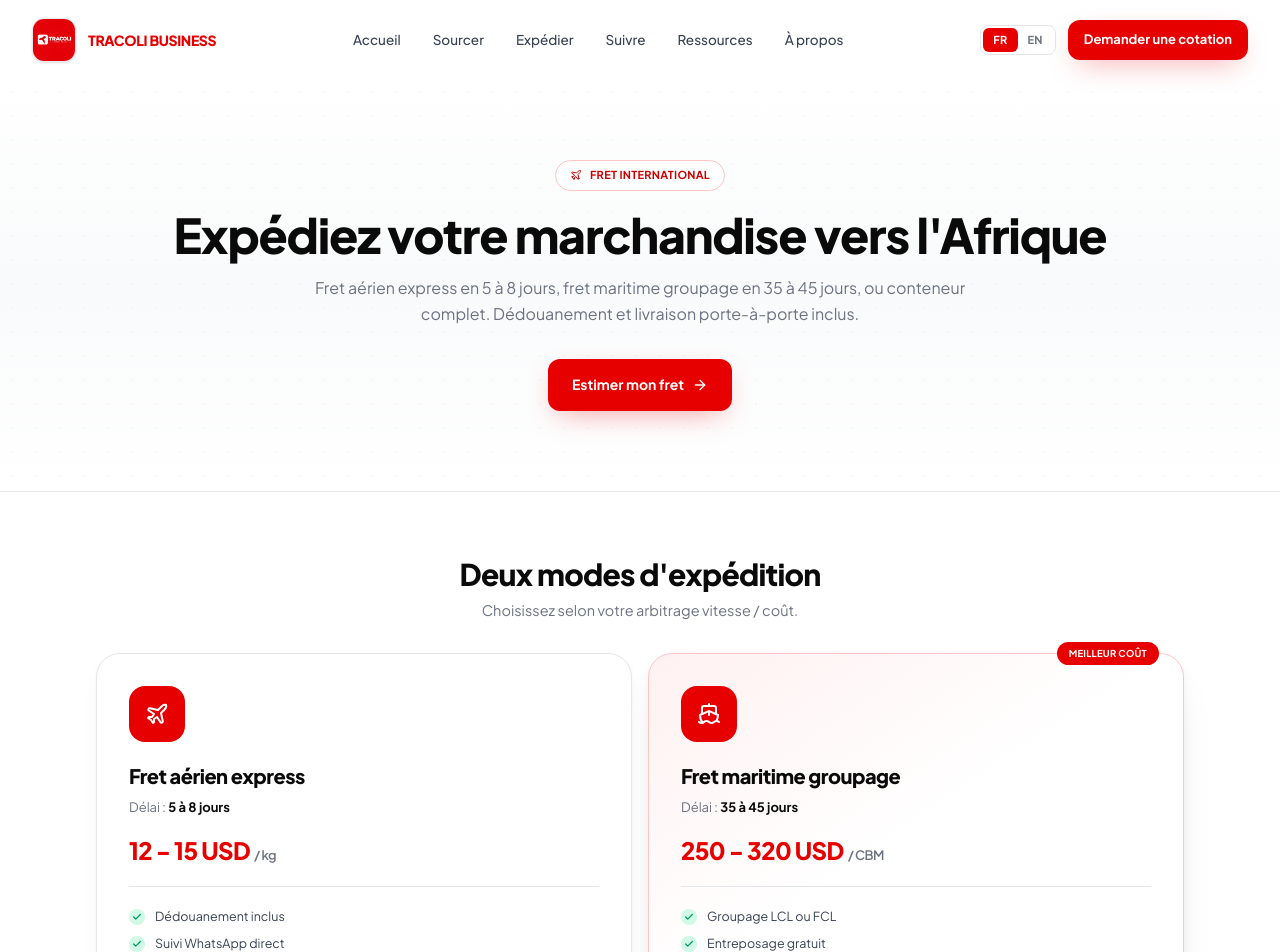
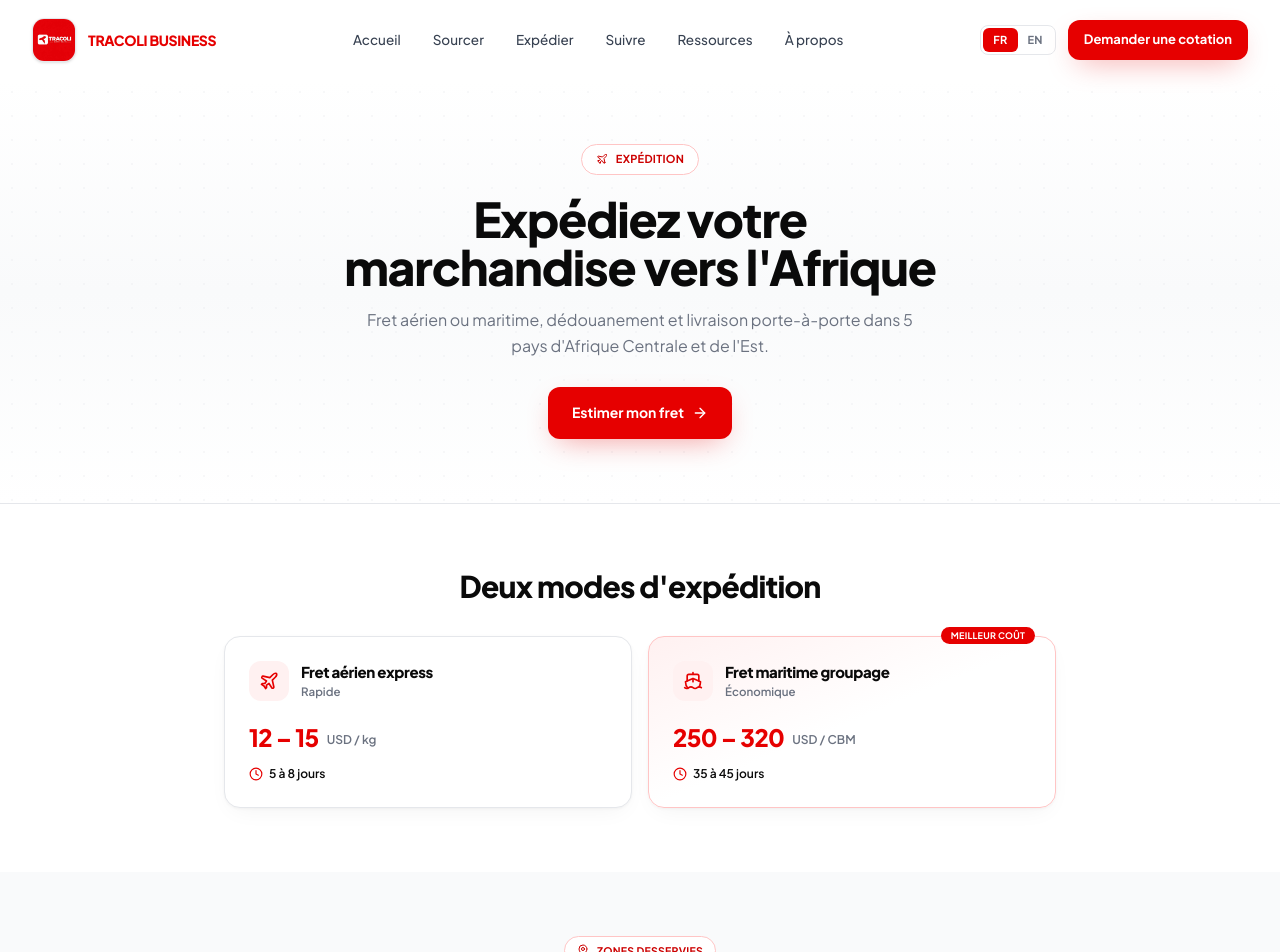
Before and after one commit to PATAWALA/TRACOLI-BUSINESS, a Next.js app: page /expedier in a window 1280 px wide. Shown: the top 952 px of the page. Built offline with nearby package versions, Linux system fonts and the light colour scheme.

Commit message:
984 update

```diff
--- a/src/components/shipping/ShippingHero.tsx
+++ b/src/components/shipping/ShippingHero.tsx
@@ -7,13 +7,13 @@ export default function ShippingHero() {
   const { locale } = useLocale();
 
   return (
-    <section className="relative overflow-hidden border-b border-ink-200 bg-gradient-to-b from-white via-ink-50 to-white py-12 lg:py-20">
+    <section className="relative overflow-hidden border-b border-ink-200 bg-gradient-to-b from-white via-ink-50 to-white py-12 lg:py-16">
       <div className="pointer-events-none absolute inset-0 bg-dot-grid opacity-[0.3]" />
 
-      <div className="relative mx-auto max-w-5xl px-4 text-center sm:px-6 lg:px-8">
+      <div className="relative mx-auto max-w-3xl px-4 text-center sm:px-6 lg:px-8">
         <span className="inline-flex items-center gap-2 rounded-full border border-tracoli-200 bg-white px-3.5 py-1.5 text-[11px] font-bold tracking-wide text-tracoli-600 uppercase">
           <Plane className="size-3" />
-          {locale === "fr" ? "Fret international" : "International freight"}
+          {locale === "fr" ? "Expédition" : "Shipping"}
         </span>
 
         <h1 className="mt-5 text-3xl font-extrabold tracking-tight text-ink-900 text-balance sm:text-4xl lg:text-5xl">
@@ -22,15 +22,15 @@ export default function ShippingHero() {
             : "Ship your goods to Africa"}
         </h1>
 
-        <p className="mx-auto mt-4 max-w-2xl text-[15px] leading-relaxed text-ink-500 lg:text-base">
+        <p className="mx-auto mt-4 max-w-xl text-[15px] leading-relaxed text-ink-500 lg:text-base">
           {locale === "fr"
-            ? "Fret aérien express en 5 à 8 jours, fret maritime groupage en 35 à 45 jours, ou conteneur complet. Dédouanement et livraison porte-à-porte inclus."
-            : "Air express freight in 5 to 8 days, sea consolidation in 35 to 45 days, or full container. Customs clearance and door-to-door delivery included."}
+            ? "Fret aérien ou maritime, dédouanement et livraison porte-à-porte dans 5 pays d'Afrique Centrale et de l'Est."
+            : "Air or sea freight, customs clearance and door-to-door delivery in 5 Central and East African countries."}
         </p>
 
         <a
           href="#logistique"
-          className="mt-8 inline-flex min-h-[52px] items-center gap-2 rounded-xl bg-tracoli-500 px-6 py-3.5 text-[14px] font-bold text-white shadow-[var(--shadow-red)] transition-all hover:bg-tracoli-600 active:scale-[0.98]"
+          className="mt-7 inline-flex min-h-[52px] items-center gap-2 rounded-xl bg-tracoli-500 px-6 py-3.5 text-[14px] font-bold text-white shadow-[var(--shadow-red)] transition-all hover:bg-tracoli-600 active:scale-[0.98]"
         >
           {locale === "fr" ? "Estimer mon fret" : "Estimate my freight"}
           <ArrowRight className="size-4" />
--- a/src/components/shipping/ShippingOptionsGrid.tsx
+++ b/src/components/shipping/ShippingOptionsGrid.tsx
@@ -1,96 +1,85 @@
 "use client";
 
-import { Plane, Ship, Check } from "lucide-react";
+import { Plane, Ship, Clock } from "lucide-react";
 import { FREIGHT_RATES } from "@/data/logistics/rates";
 import { useLocale } from "@/hooks/useLocale";
 
 export default function ShippingOptionsGrid() {
   const { locale } = useLocale();
+
   const options = [
     {
       id: "air",
       icon: Plane,
-      ...FREIGHT_RATES.air,
+      rate: FREIGHT_RATES.air,
+      tagline: { fr: "Rapide", en: "Fast" },
       recommended: false,
-      features: {
-        fr: ["Dédouanement inclus", "Suivi WhatsApp direct", "Consolidation Guangzhou"],
-        en: ["Customs included", "Direct WhatsApp tracking", "Guangzhou consolidation"],
-      },
     },
     {
       id: "sea",
       icon: Ship,
-      ...FREIGHT_RATES.sea,
+      rate: FREIGHT_RATES.sea,
+      tagline: { fr: "Économique", en: "Economical" },
       recommended: true,
-      features: {
-        fr: ["Groupage LCL ou FCL", "Entreposage gratuit", "Dédouanement portuaire"],
-        en: ["LCL or FCL consolidation", "Free warehousing", "Port customs clearance"],
-      },
     },
   ] as const;
 
   return (
     <section className="bg-white py-12 lg:py-16">
-      <div className="mx-auto max-w-6xl px-4 sm:px-6 lg:px-8">
+      <div className="mx-auto max-w-4xl px-4 sm:px-6 lg:px-8">
         <div className="mb-8 text-center">
           <h2 className="text-xl font-extrabold tracking-tight text-ink-900 sm:text-2xl lg:text-3xl">
             {locale === "fr" ? "Deux modes d'expédition" : "Two shipping modes"}
           </h2>
-          <p className="mx-auto mt-2 max-w-xl text-[13.5px] text-ink-500 lg:text-[14.5px]">
-            {locale === "fr"
-              ? "Choisissez selon votre arbitrage vitesse / coût."
-              : "Choose based on your speed / cost trade-off."}
-          </p>
         </div>
 
         <div className="grid gap-4 sm:grid-cols-2">
           {options.map((opt) => {
             const Icon = opt.icon;
+            const { rate } = opt;
+
             return (
               <div
                 key={opt.id}
-                className={`relative flex flex-col rounded-3xl border p-6 lg:p-8 ${
+                className={`relative flex flex-col rounded-2xl border p-5 lg:p-6 ${
                   opt.recommended
-                    ? "border-tracoli-200 bg-gradient-to-br from-tracoli-50 via-white to-white shadow-card-lg"
+                    ? "border-tracoli-200 bg-gradient-to-br from-tracoli-50 via-white to-white shadow-card"
                     : "border-ink-200 bg-white shadow-card"
                 }`}
               >
                 {opt.recommended && (
-                  <span className="absolute -top-3 right-6 rounded-full bg-tracoli-500 px-3 py-1 text-[9.5px] font-bold tracking-wide text-white uppercase">
+                  <span className="absolute -top-2.5 right-5 rounded-full bg-tracoli-500 px-2.5 py-0.5 text-[9px] font-bold tracking-wide text-white uppercase">
                     {locale === "fr" ? "Meilleur coût" : "Best value"}
                   </span>
                 )}
 
-                <span className="grid size-14 place-items-center rounded-2xl bg-tracoli-500 text-white">
-                  <Icon className="size-6" strokeWidth={2} />
-                </span>
+                <div className="flex items-center gap-3">
+                  <span className="grid size-10 place-items-center rounded-xl bg-tracoli-50 text-tracoli-500">
+                    <Icon className="size-5" />
+                  </span>
+                  <div>
+                    <h3 className="text-[15px] font-extrabold tracking-tight text-ink-900">
+                      {rate.label[locale]}
+                    </h3>
+                    <p className="text-[11.5px] font-semibold text-ink-500">
+                      {opt.tagline[locale]}
+                    </p>
+                  </div>
+                </div>
 
-                <h3 className="mt-5 text-xl font-extrabold tracking-tight text-ink-900">
-                  {opt.label[locale]}
-                </h3>
+                <div className="mt-5 flex items-end gap-2">
+                  <span className="text-2xl font-extrabold tracking-tight text-tracoli-500">
+                    {rate.min} – {rate.max}
+                  </span>
+                  <span className="pb-1 text-[12px] font-semibold text-ink-500">
+                    USD / {rate.unit}
+                  </span>
+                </div>
 
-                <p className="mt-2 text-[13px] text-ink-500">
-                  {locale === "fr" ? "Délai" : "Lead time"} :{" "}
-                  <span className="font-bold text-ink-900">{opt.delay[locale]}</span>
+                <p className="mt-3 flex items-center gap-1.5 text-[12px] font-semibold text-ink-600">
+                  <Clock className="size-3.5 text-tracoli-500" />
+                  {rate.delay[locale]}
                 </p>
-
-                <p className="mt-4 text-2xl font-extrabold tracking-tight text-tracoli-500">
-                  {opt.min} - {opt.max} USD
-                  <span className="ml-1 text-[13px] font-semibold text-ink-500">
-                    / {opt.unit}
-                  </span>
-                </p>
-
-                <ul className="mt-5 space-y-2 border-t border-ink-200 pt-5">
-                  {opt.features[locale].map((f) => (
-                    <li key={f} className="flex items-start gap-2.5 text-[12.5px] text-ink-700">
-                      <span className="mt-0.5 grid size-4 shrink-0 place-items-center rounded-full bg-emerald-100">
-                        <Check className="size-2.5 text-emerald-600" strokeWidth={3} />
-                      </span>
-                      {f}
-                    </li>
-                  ))}
-                </ul>
               </div>
             );
           })}
--- a/src/components/tracking/TrackingHero.tsx
+++ b/src/components/tracking/TrackingHero.tsx
@@ -7,24 +7,18 @@ export default function TrackingHero() {
   const { locale } = useLocale();
 
   return (
-    <section className="relative overflow-hidden border-b border-ink-200 bg-gradient-to-b from-white via-ink-50 to-white py-12 lg:py-20">
+    <section className="relative overflow-hidden border-b border-ink-200 bg-gradient-to-b from-white via-ink-50 to-white py-12 lg:py-16">
       <div className="pointer-events-none absolute inset-0 bg-dot-grid opacity-[0.3]" />
 
       <div className="relative mx-auto max-w-3xl px-4 text-center sm:px-6 lg:px-8">
         <span className="inline-flex items-center gap-2 rounded-full border border-tracoli-200 bg-white px-3.5 py-1.5 text-[11px] font-bold tracking-wide text-tracoli-600 uppercase">
           <MapPin className="size-3" />
-          {locale === "fr" ? "Suivi en temps réel" : "Real-time tracking"}
+          {locale === "fr" ? "Suivi" : "Tracking"}
         </span>
 
         <h1 className="mt-5 text-3xl font-extrabold tracking-tight text-ink-900 text-balance sm:text-4xl lg:text-5xl">
           {locale === "fr" ? "Où est ma marchandise ?" : "Where is my shipment?"}
         </h1>
-
-        <p className="mx-auto mt-4 max-w-xl text-[15px] leading-relaxed text-ink-500 lg:text-base">
-          {locale === "fr"
-            ? "Saisissez votre numéro de suivi TRACOLI pour consulter l'avancement de votre envoi, de Guangzhou jusqu'à votre entrepôt."
-            : "Enter your TRACOLI tracking number to check the progress of your shipment, from Guangzhou to your warehouse."}
-        </p>
       </div>
     </section>
   );
```
